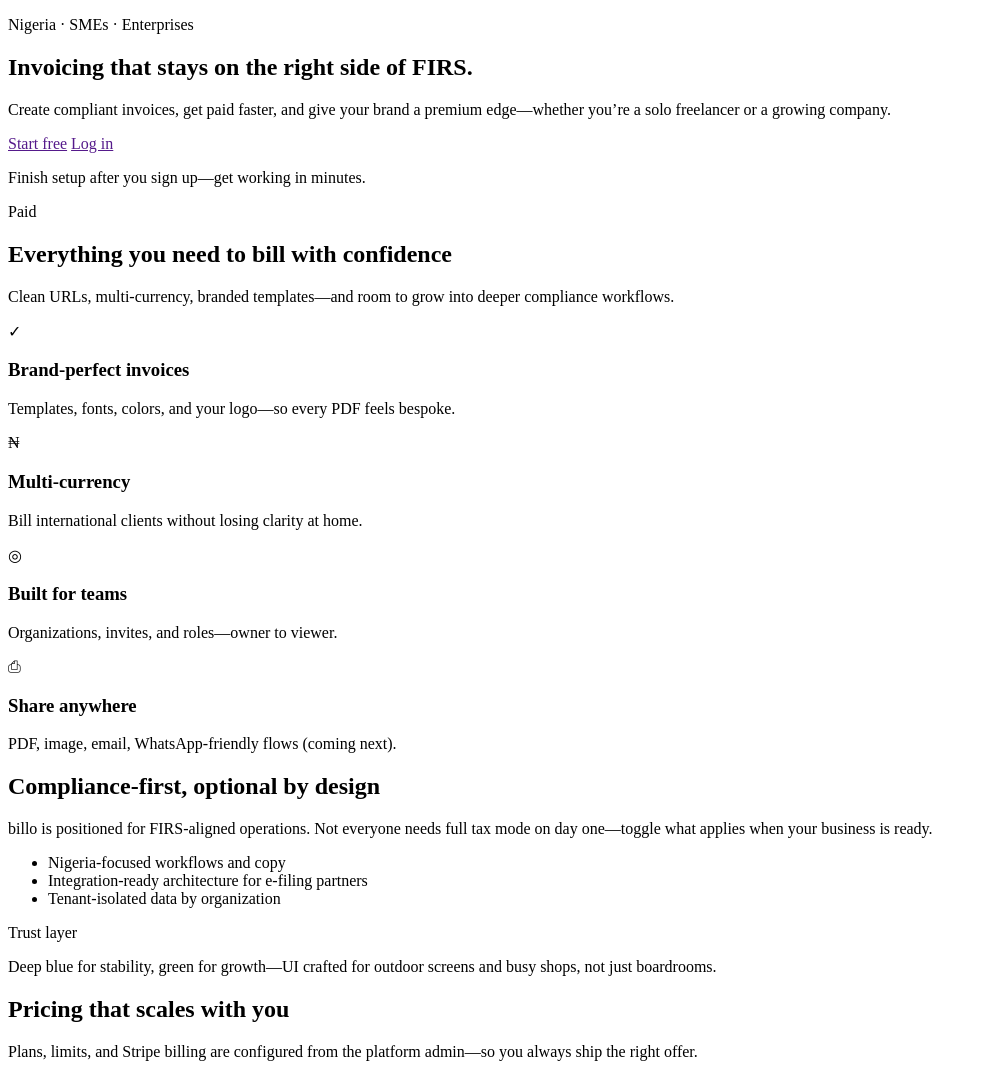
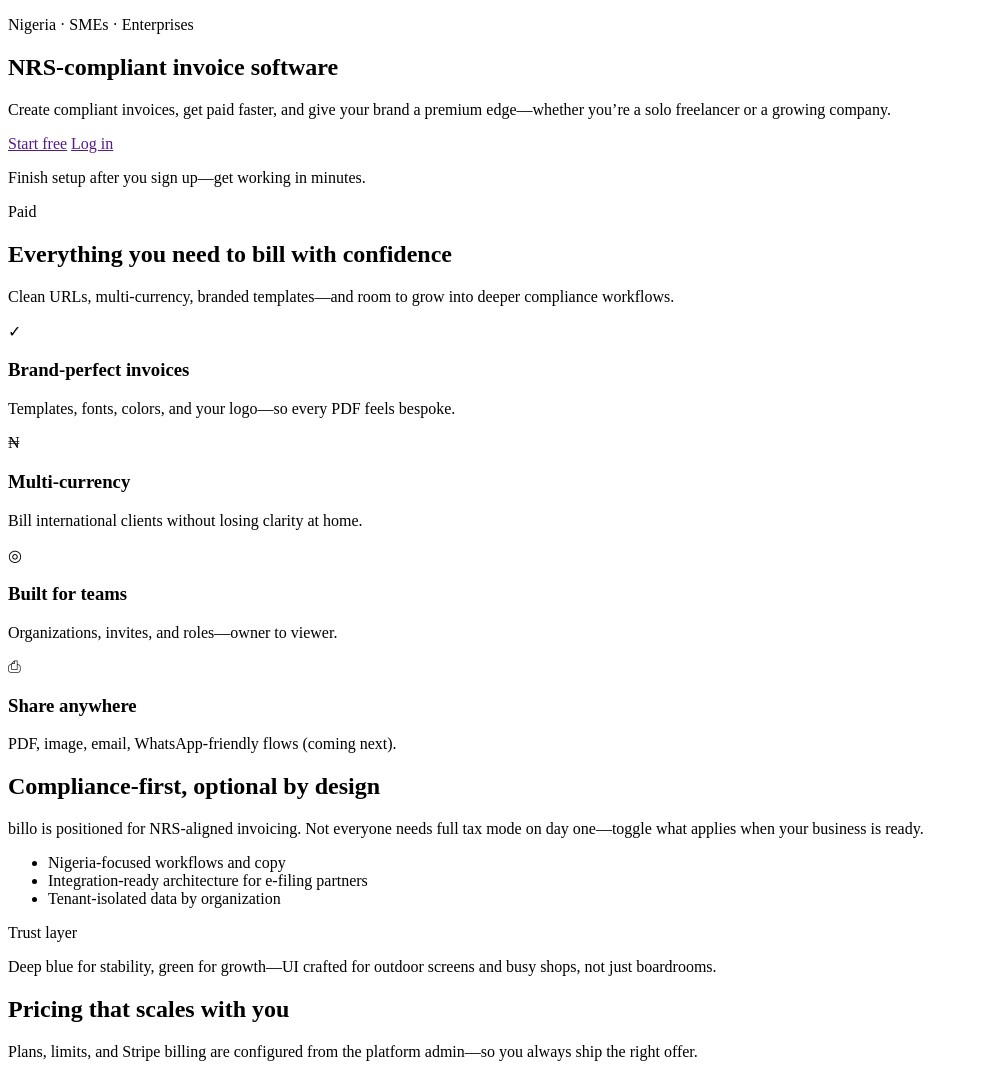
Before and after one commit to teelake/billo, a PHP site: template views/home/index.php in a window 1280 px wide. Shown: the part 80-1158 px from the top of the page, without its empty margins (0-983 px from the left). Run offline with PHP 8.4, Linux system fonts and the light colour scheme; the template is opened without the code that fills it, so the values that code supplies are empty.

Commit message:
commit for billo

```diff
--- a/views/home/index.php
+++ b/views/home/index.php
@@ -1,14 +1,14 @@
 <?php
 declare(strict_types=1);
 
-$title = 'billo — FIRS-ready invoicing for Nigeria';
+$title = 'billo — NRS-compliant invoice software for Nigeria';
 ob_start();
 ?>
 <section class="hero">
     <div class="container hero__inner">
         <div class="hero__copy">
             <p class="eyebrow">Nigeria · SMEs · Enterprises</p>
-            <h1 class="hero__title">Invoicing that stays on the right side of <span class="text-gradient">FIRS</span>.</h1>
+            <h1 class="hero__title"><span class="text-gradient">NRS-compliant</span> invoice software</h1>
             <p class="hero__subtitle">
                 Create compliant invoices, get paid faster, and give your brand a premium edge—whether you’re a solo freelancer or a growing company.
             </p>
@@ -70,7 +70,7 @@ ob_start();
         <div>
             <h2 class="section__title">Compliance-first, optional by design</h2>
             <p class="section__lead">
-                billo is positioned for FIRS-aligned operations. Not everyone needs full tax mode on day one—toggle what applies when your business is ready.
+                billo is positioned for NRS-aligned invoicing. Not everyone needs full tax mode on day one—toggle what applies when your business is ready.
             </p>
             <ul class="checklist">
                 <li>Nigeria-focused workflows and copy</li>
--- a/views/layouts/auth.php
+++ b/views/layouts/auth.php
@@ -6,7 +6,7 @@ $pageTitle = $title ?? billo_brand_name();
 $authTagline = billo_brand_tagline();
 $authLead = $authTagline !== ''
     ? $authTagline
-    : 'FIRS-ready invoicing for Nigerian businesses—without the spreadsheet.';
+    : 'NRS-ready invoicing for Nigerian businesses—without the spreadsheet.';
 ?>
 <!DOCTYPE html>
 <html lang="en">
--- a/views/layouts/main.php
+++ b/views/layouts/main.php
@@ -7,7 +7,7 @@ $bodyClass = $bodyClass ?? '';
 $brandTagline = billo_brand_tagline();
 $metaDescription = $brandTagline !== ''
     ? $brandTagline
-    : 'FIRS-aligned invoicing for Nigerian freelancers and businesses. Simple to use, built for compliance and growth.';
+    : 'NRS-aligned invoicing for Nigerian freelancers and businesses. Simple to use, built for compliance and growth.';
 ?>
 <!DOCTYPE html>
 <html lang="en">
```
Also changed, not shown: database/migrations/003_platform_settings.sql.
